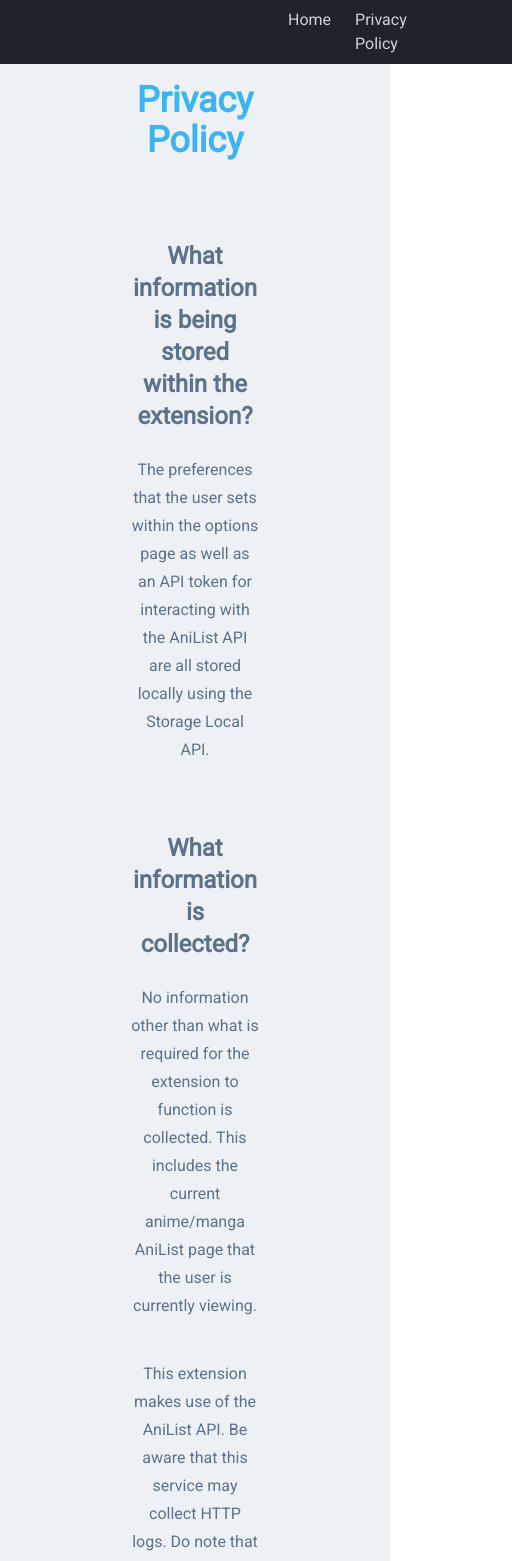
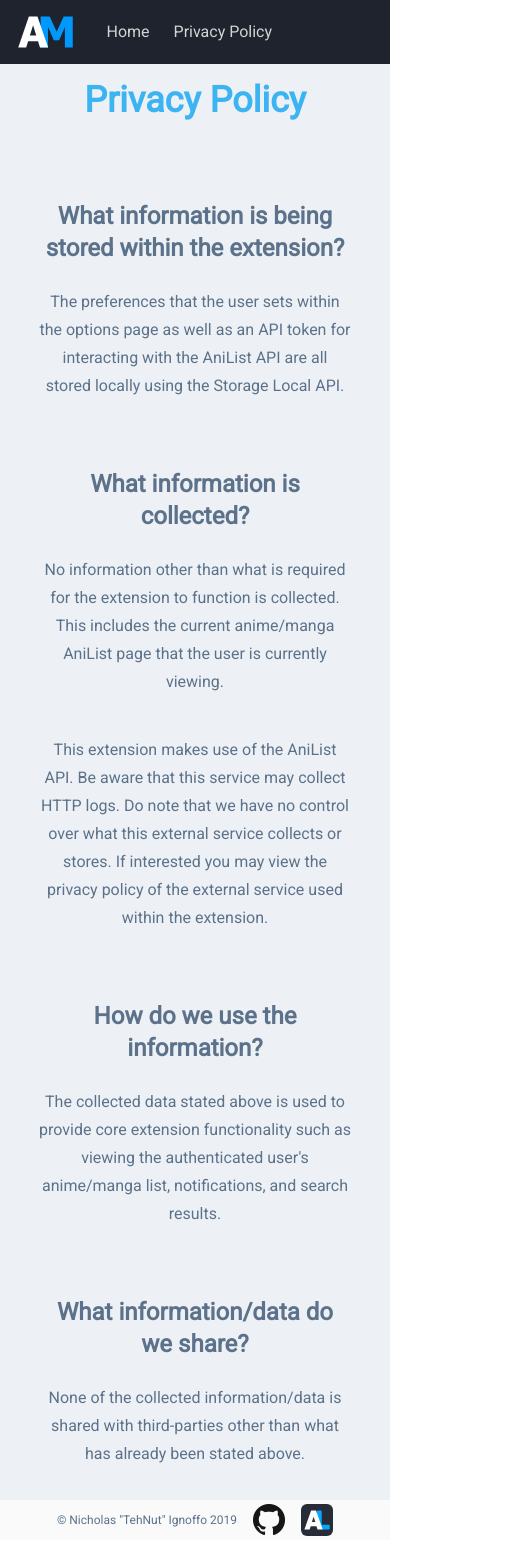
Before and after one commit to M36U/animouto.moe, a SvelteKit app: page /privacy in a window 390 px wide. Shown: the top 1561 px of the page, 512 px wide, since content can reach past the window. After the commit the page ends 1540 px from the top, so only its background shows below. Built offline with nearby package versions, Linux system fonts and the light colour scheme.

Commit message:
Fix mobile view

```diff
--- a/src/routes/+layout.svelte
+++ b/src/routes/+layout.svelte
@@ -19,7 +19,7 @@
 />
 
 <div class="w-full min-h-screen h-full flex flex-col space-between bg-anilist-bg text-anilist-text">
-  <header class="fixed w-full h-16 px-64 py-1 flex items-center bg-anilist-fg-dark text-white transition" class:-translate-y-16={!showNav}>
+  <header class="fixed w-full h-16 px-4 md:px-64 py-1 flex items-center bg-anilist-fg-dark text-white transition" class:-translate-y-16={!showNav}>
     <a href="/" class="h-full mr-8">
       <img src="/animouto-logo.svg" alt="Logo" class="rounded-lg h-full py-2">
     </a>
@@ -31,7 +31,7 @@
   <main class="flex-1 pt-20">
     <slot />
   </main>
-  <footer class="flex-none w-full h-10 px-64 py-1 mt-8 flex items-center justify-center space-x-4 bg-anilist-fg">
+  <footer class="flex-none w-full h-10 md:px-64 py-1 mt-8 flex items-center justify-center space-x-4 bg-anilist-fg">
     <div class="flex flex-col text-xs">
       © Nicholas <a href="https://anilist.co/user/TehNut" target="_blank" class="contents">"TehNut"</a> Ignoffo {new Date().getFullYear()}
     </div>
--- a/src/routes/privacy/+page.svelte
+++ b/src/routes/privacy/+page.svelte
@@ -1,4 +1,4 @@
-<div class="w-1/3 flex flex-col mx-auto text-center prose prose-h2:text-anilist-text prose-p:text-anilist-text">
+<div class="w-4/5 md:w-1/3 flex flex-col mx-auto text-center prose prose-h2:text-anilist-text prose-p:text-anilist-text">
   <h1 class="text-anilist-blue">Privacy Policy</h1>
   <h2>What information is being stored within the extension?</h2>
   <p>The preferences that the user sets within the options page as well as an API token for interacting with the AniList API are all stored locally using the Storage Local API.</p>
```
